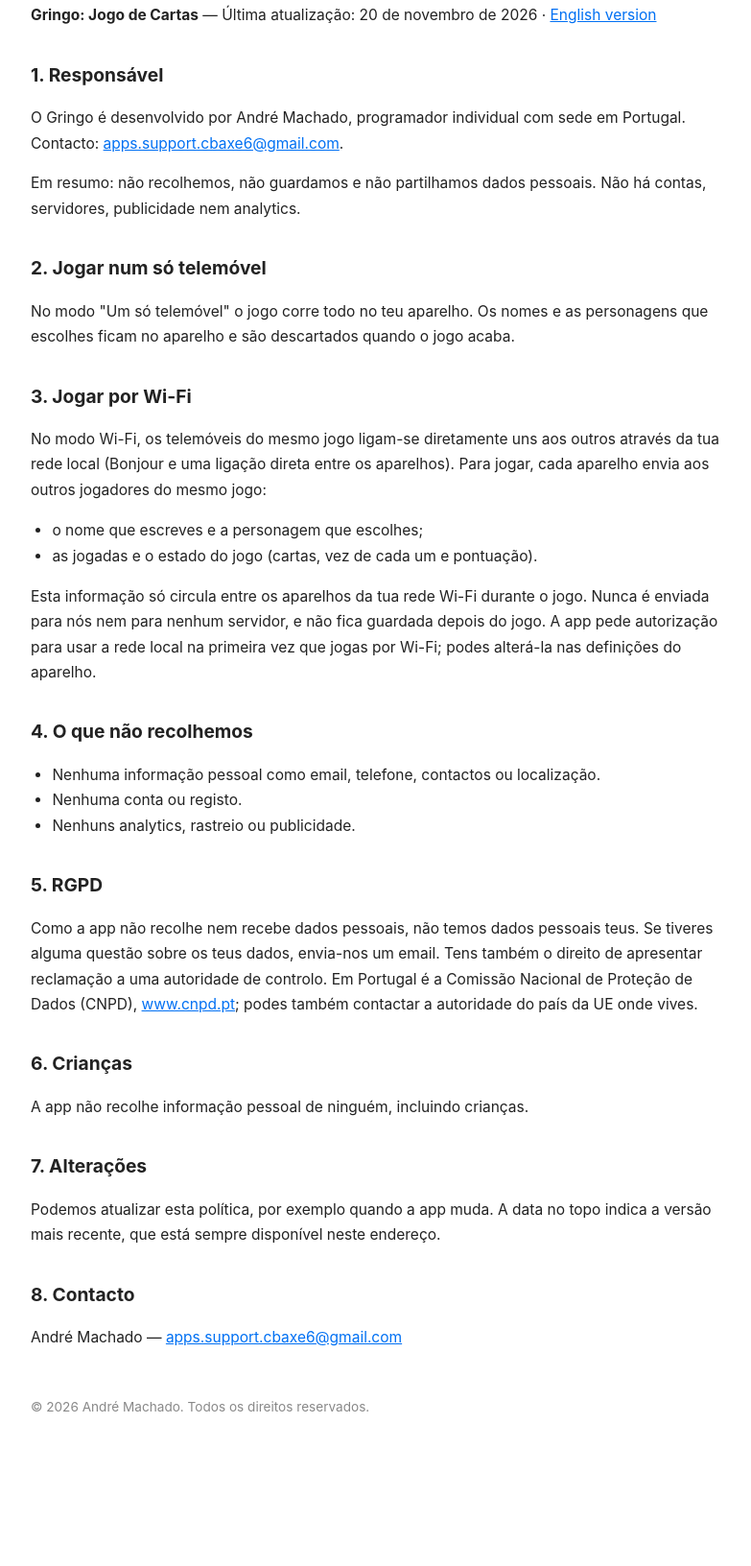
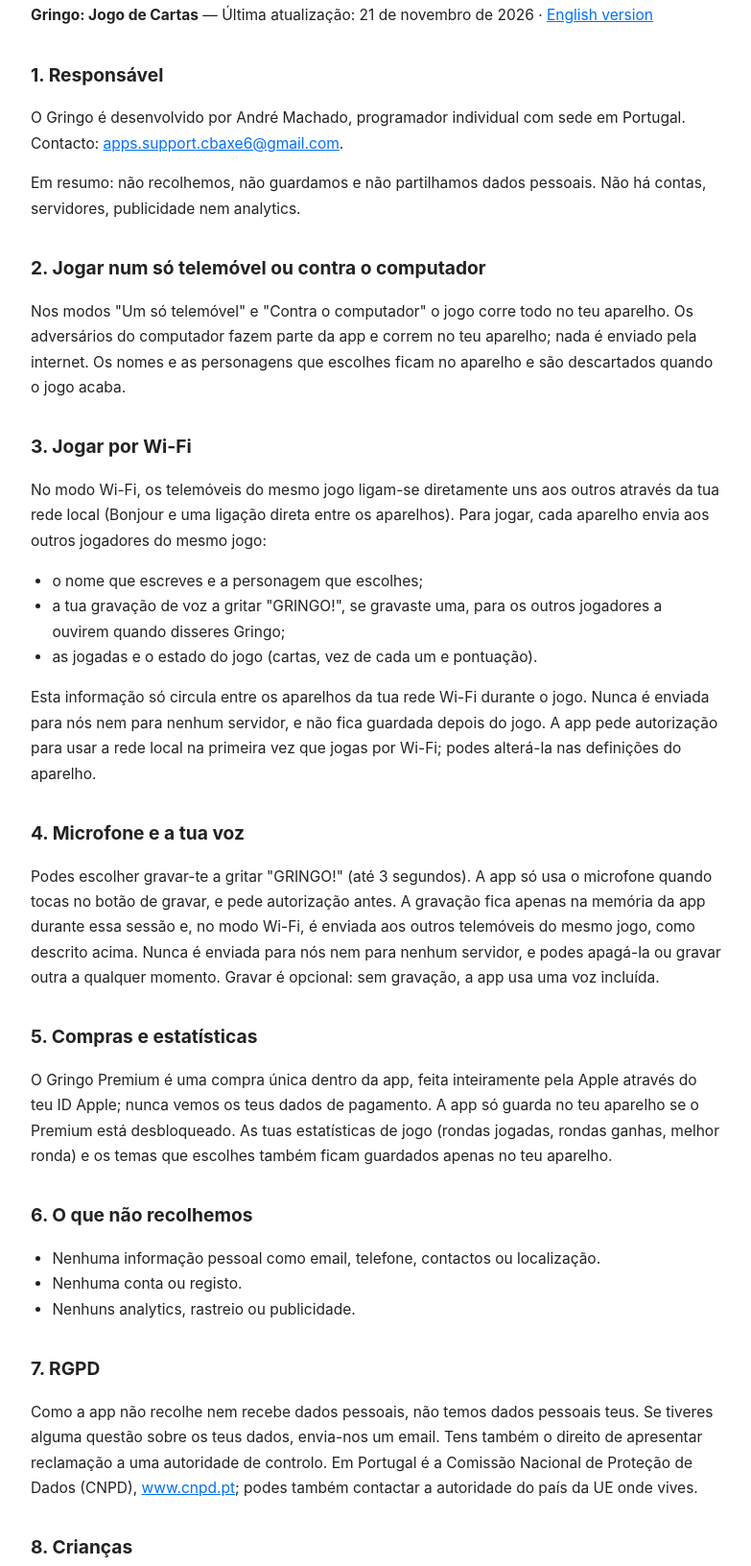
Before and after one commit to Axecb6/axecb6.github.io, a plain HTML site: page gringo-game/privacy/pt/index.html in a window 1280 px wide. Shown: the part 105-1737 px from the top of the page at 96% size, without its empty margins (248-1031 px from the left). Before the commit the page ends 1624 px from the top, so only its background shows below. Drawn offline with Linux system fonts and the light colour scheme.

Commit message:
Gringo: privacidade com microfone/voz, modo contra o computador e Premium
Co-Authored-By: Claude Opus 5.5 <noreply@anthropic.com>

```diff
--- a/gringo-game/privacy/pt/index.html
+++ b/gringo-game/privacy/pt/index.html
@@ -13,40 +13,47 @@
 </head>
 <body>
 <h1>Política de Privacidade</h1>
-<p><strong>Gringo: Jogo de Cartas</strong> — Última atualização: 20 de novembro de 2026 · <a href="../">English version</a></p>
+<p><strong>Gringo: Jogo de Cartas</strong> — Última atualização: 21 de novembro de 2026 · <a href="../">English version</a></p>
 
 <h2>1. Responsável</h2>
 <p>O Gringo é desenvolvido por André Machado, programador individual com sede em Portugal. Contacto: <a href="mailto:apps.support.cbaxe6@gmail.com">apps.support.cbaxe6@gmail.com</a>.</p>
 <p>Em resumo: não recolhemos, não guardamos e não partilhamos dados pessoais. Não há contas, servidores, publicidade nem analytics.</p>
 
-<h2>2. Jogar num só telemóvel</h2>
-<p>No modo "Um só telemóvel" o jogo corre todo no teu aparelho. Os nomes e as personagens que escolhes ficam no aparelho e são descartados quando o jogo acaba.</p>
+<h2>2. Jogar num só telemóvel ou contra o computador</h2>
+<p>Nos modos "Um só telemóvel" e "Contra o computador" o jogo corre todo no teu aparelho. Os adversários do computador fazem parte da app e correm no teu aparelho; nada é enviado pela internet. Os nomes e as personagens que escolhes ficam no aparelho e são descartados quando o jogo acaba.</p>
 
 <h2>3. Jogar por Wi-Fi</h2>
 <p>No modo Wi-Fi, os telemóveis do mesmo jogo ligam-se diretamente uns aos outros através da tua rede local (Bonjour e uma ligação direta entre os aparelhos). Para jogar, cada aparelho envia aos outros jogadores do mesmo jogo:</p>
 <ul>
   <li>o nome que escreves e a personagem que escolhes;</li>
+  <li>a tua gravação de voz a gritar "GRINGO!", se gravaste uma, para os outros jogadores a ouvirem quando disseres Gringo;</li>
   <li>as jogadas e o estado do jogo (cartas, vez de cada um e pontuação).</li>
 </ul>
 <p>Esta informação só circula entre os aparelhos da tua rede Wi-Fi durante o jogo. Nunca é enviada para nós nem para nenhum servidor, e não fica guardada depois do jogo. A app pede autorização para usar a rede local na primeira vez que jogas por Wi-Fi; podes alterá-la nas definições do aparelho.</p>
 
-<h2>4. O que não recolhemos</h2>
+<h2>4. Microfone e a tua voz</h2>
+<p>Podes escolher gravar-te a gritar "GRINGO!" (até 3 segundos). A app só usa o microfone quando tocas no botão de gravar, e pede autorização antes. A gravação fica apenas na memória da app durante essa sessão e, no modo Wi-Fi, é enviada aos outros telemóveis do mesmo jogo, como descrito acima. Nunca é enviada para nós nem para nenhum servidor, e podes apagá-la ou gravar outra a qualquer momento. Gravar é opcional: sem gravação, a app usa uma voz incluída.</p>
+
+<h2>5. Compras e estatísticas</h2>
+<p>O Gringo Premium é uma compra única dentro da app, feita inteiramente pela Apple através do teu ID Apple; nunca vemos os teus dados de pagamento. A app só guarda no teu aparelho se o Premium está desbloqueado. As tuas estatísticas de jogo (rondas jogadas, rondas ganhas, melhor ronda) e os temas que escolhes também ficam guardados apenas no teu aparelho.</p>
+
+<h2>6. O que não recolhemos</h2>
 <ul>
   <li>Nenhuma informação pessoal como email, telefone, contactos ou localização.</li>
   <li>Nenhuma conta ou registo.</li>
   <li>Nenhuns analytics, rastreio ou publicidade.</li>
 </ul>
 
-<h2>5. RGPD</h2>
+<h2>7. RGPD</h2>
 <p>Como a app não recolhe nem recebe dados pessoais, não temos dados pessoais teus. Se tiveres alguma questão sobre os teus dados, envia-nos um email. Tens também o direito de apresentar reclamação a uma autoridade de controlo. Em Portugal é a Comissão Nacional de Proteção de Dados (CNPD), <a href="https://www.cnpd.pt">www.cnpd.pt</a>; podes também contactar a autoridade do país da UE onde vives.</p>
 
-<h2>6. Crianças</h2>
+<h2>8. Crianças</h2>
 <p>A app não recolhe informação pessoal de ninguém, incluindo crianças.</p>
 
-<h2>7. Alterações</h2>
+<h2>9. Alterações</h2>
 <p>Podemos atualizar esta política, por exemplo quando a app muda. A data no topo indica a versão mais recente, que está sempre disponível neste endereço.</p>
 
-<h2>8. Contacto</h2>
+<h2>10. Contacto</h2>
 <p>André Machado — <a href="mailto:apps.support.cbaxe6@gmail.com">apps.support.cbaxe6@gmail.com</a></p>
 
 <footer>© 2026 André Machado. Todos os direitos reservados.</footer>
```
Also changed, not shown: gringo-game/privacy/index.html (+15 -8 lines).
